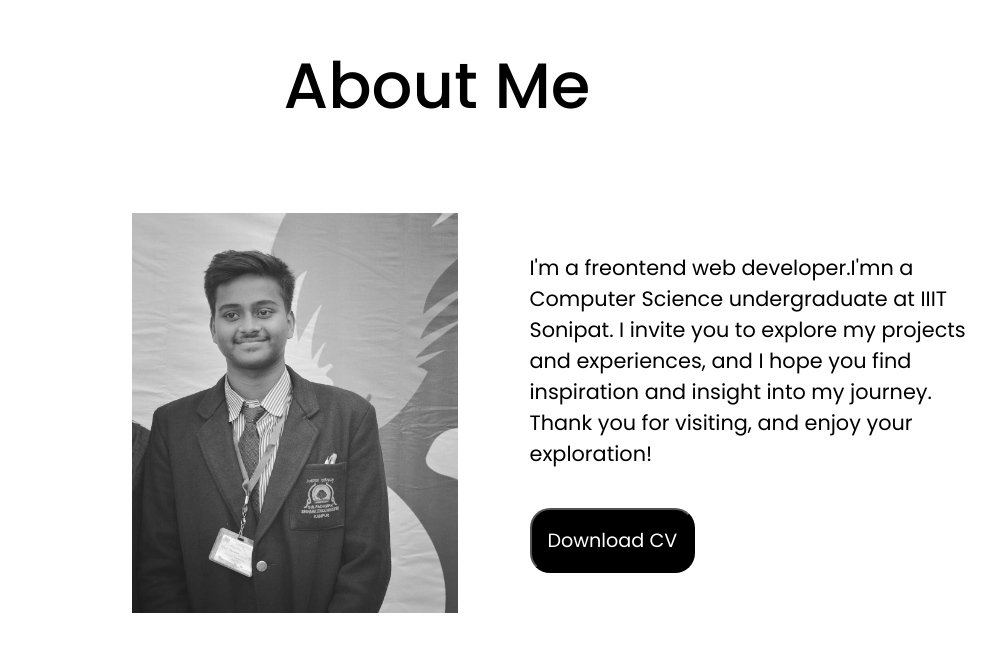
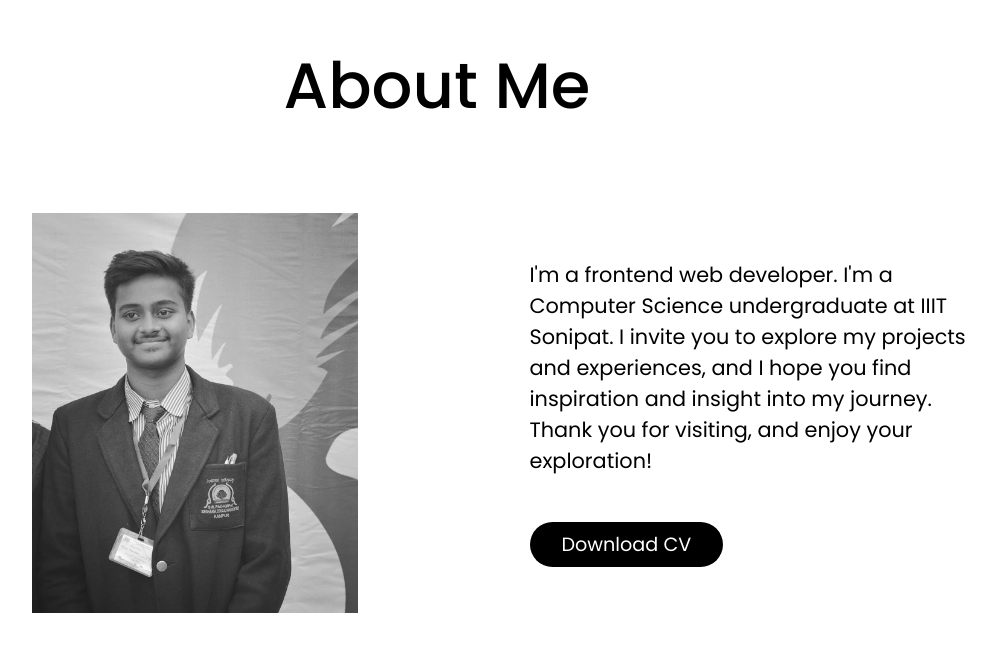
Before and after one commit to Abhyuday-Dev/portfolio, a React (Create React App) app: page / in a window 1280 px wide. Shown: the part 835-1486 px from the top of the page, without its empty margins (203-1199 px from the left). Built offline with nearby package versions, Linux system fonts and the light colour scheme.

Commit message:
added animation in about section

```diff
--- a/package.json
+++ b/package.json
@@ -13,6 +13,8 @@
     "react": "^18.2.0",
     "react-dom": "^18.2.0",
     "react-icons": "^4.8.0",
+    "react-intersection-observer": "^9.5.1",
+    "react-router-dom": "^6.13.0",
     "react-scripts": "5.0.1",
     "web-vitals": "^2.1.4"
   },
--- a/src/components/AboutMe/About.css
+++ b/src/components/AboutMe/About.css
@@ -9,8 +9,6 @@
     text-align: center;
     font-size: 4rem;
     font-weight: 500;
-    opacity: 0;
-    animation: fade-in 1.5s forwards;
 }
 
 @keyframes fade-in {
@@ -62,8 +60,9 @@
     background-color: black;
     color: white;
     font-size: 1.2rem;
-    padding: 1rem;
-    border-radius: 20px;
+    padding: 0.5rem 2rem ;
+    border-radius: 30px;
+    border: none;
 }
 
 @media screen and (max-width: 992px) {
--- a/src/components/AboutMe/About.jsx
+++ b/src/components/AboutMe/About.jsx
@@ -1,25 +1,88 @@
-import React from "react";
+import React, { useEffect } from "react";
 import "./About.css";
-import { motion } from "framer-motion";
+import { motion, useAnimation } from "framer-motion";
+import { useInView } from "react-intersection-observer";
 
 const About = () => {
+  const controls = useAnimation();
+  const imgAnimation = useAnimation();
+  const [titleRef, titleInView] = useInView();
+  const [textRef, textInView] = useInView();
+
+  useEffect(() => {
+    if (titleInView) {
+      controls.start({
+        opacity: 1,
+        x: 0,
+        transition: { type: "spring", duration: 2 },
+      });
+      imgAnimation.start({
+        scale: 1,
+        opacity: 1,
+        transition: { type: "spring", duration: 2 },
+      });
+    }
+    if (!titleInView) {
+      controls.start({ opacity: 1, x: "100vw" });
+      imgAnimation.start({
+        scale: 0.5,
+        opacity: 0.4,
+      });
+    }
+  }, [controls, imgAnimation, titleInView]);
+
+  useEffect(() => {
+    if (textInView) {
+      controls.start({
+        opacity: 1,
+        transition: { type: "spring", duration: 2 },
+      });
+    }
+    if (!textInView) {
+      controls.start({ opacity: 1, x: "100vw" });
+    }
+  }, [controls, textInView]);
+
   return (
     <section className="aboutme" id="about">
-      <h1 className="aboutme_title">About Me</h1>
+      <motion.h1
+        animate={imgAnimation}
+        ref={titleRef}
+        initial={{ scale: 0.6, opacity: 0.5 }}
+        className="aboutme_title"
+      >
+        About Me
+      </motion.h1>
       <div className="aboutme_content">
         <motion.div
-          animate={{ x: 100, scale: 1 }}
-          initial={{ scale: 0 }}
           className="aboutme_img"
+          animate={imgAnimation}
+          initial={{ scale: 0.6, opacity: 0.5 }}
         ></motion.div>
         <div className="aboutme_text">
-          <p className="aboutme_description">
-            I'm a freontend web developer.I'mn a Computer Science undergraduate
+          <motion.p
+            className="aboutme_description"
+            ref={textRef}
+            initial={{ opacity: 1, x: "100vw" }}
+            animate={controls}
+          >
+            I'm a frontend web developer. I'm a Computer Science undergraduate
             at IIIT Sonipat. I invite you to explore my projects and
             experiences, and I hope you find inspiration and insight into my
             journey. Thank you for visiting, and enjoy your exploration!
-          </p>
-          <button className="aboutme_cv">Download CV</button>
+          </motion.p>
+          <motion.button
+            initial={{ opacity: 1, x: "100vw" }}
+            animate={controls}
+            className="aboutme_cv"
+            whileHover={{
+              scale:1.1,
+              textShadow:"0px 0px 8px rgb(255,255,255)",
+              cursor:"pointer"
+            }}
+          >
+            Download CV
+          </motion.button>
         </div>
       </div>
     </section>
--- a/src/components/Skills/skillContainer.jsx
+++ b/src/components/Skills/skillContainer.jsx
@@ -1,12 +1,13 @@
 import React from 'react';
+import {motion} from "framer-motion"
 
 const SkillContainer = ({name,src}) => {
 
   return (
-    <div className='skill-con'>
+    <motion.div whileHover={{scale:1.2}} className='skill-con'>
     <img src={src} alt="" />
     <h4 className="skill_name">{name}</h4>
-</div>
+</motion.div>
   )
 }
 
```
Also changed, not shown: 1 other file (tests, documents, lock files or other folders).
